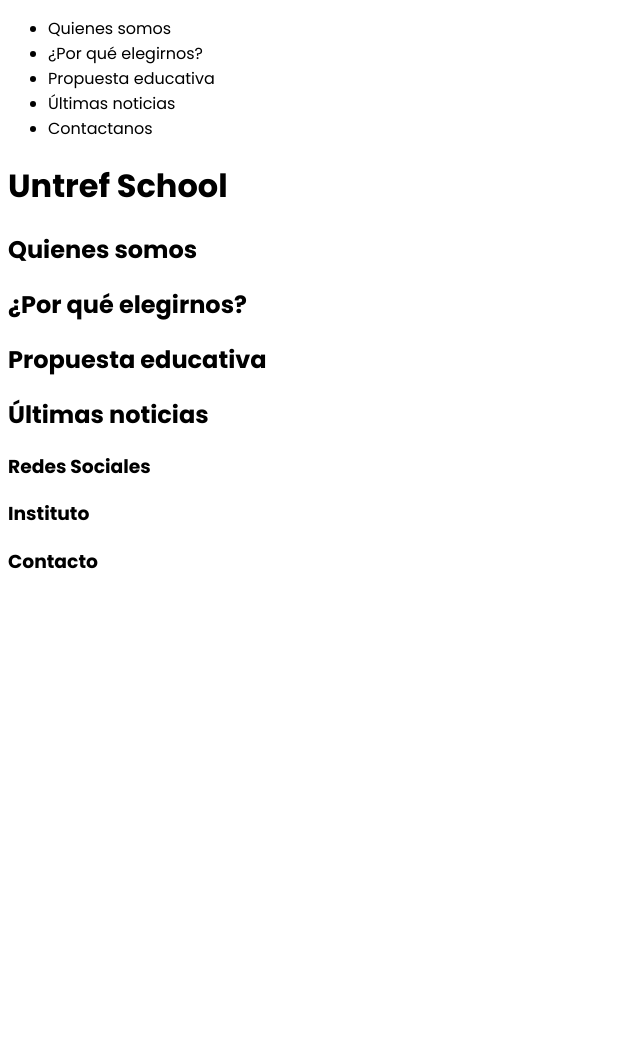
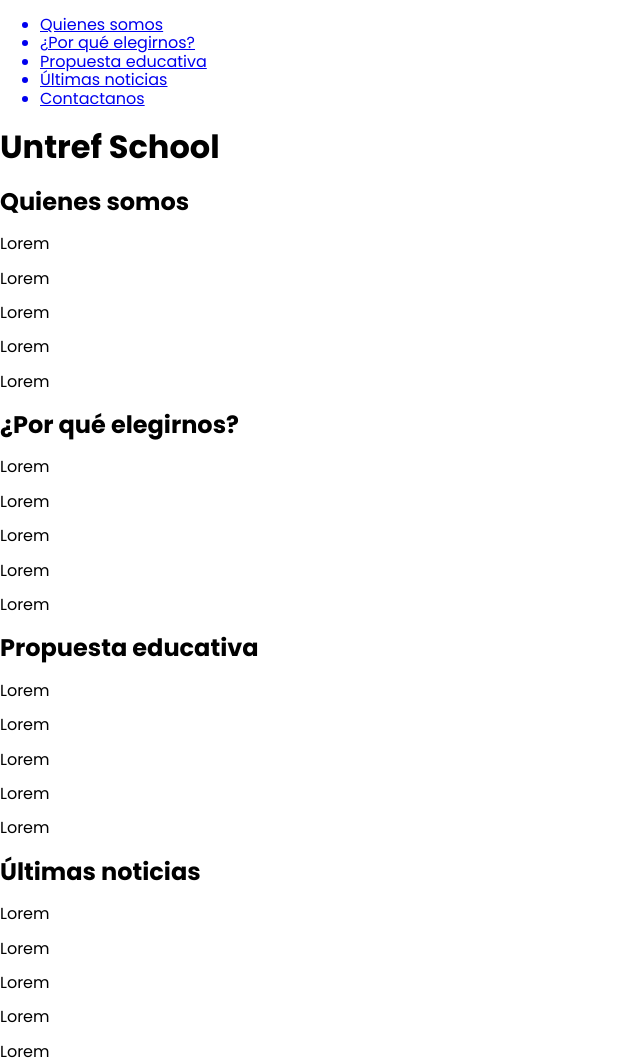
Before and after one commit to Elithne/PROYECTOINTEGRADOR-WEB-UNTREFSCHOOL, a plain HTML site: page index.html in a window 1280 px wide. Shown: the top 1064 px of the page, without its empty margins (0-640 px from the left). Before the commit the page ends 800 px from the top, so only its background shows below. Drawn offline with nearby package versions, Linux system fonts and the light colour scheme; a web font is replaced by a local one.

Commit message:
added links and missing fonts

```diff
--- a/index.html
+++ b/index.html
@@ -4,7 +4,16 @@
     <meta charset="UTF-8" />
     <meta name="viewport" content="width=device-width, initial-scale=1.0" />
     <title>Untref School - Home</title>
+
+    <!-- CSS Reset -->
+    <link
+      rel="stylesheet"
+      href="https://cdnjs.cloudflare.com/ajax/libs/normalize/8.0.1/normalize.css"
+    />
+    <!-- CSS Sheet -->
     <link rel="stylesheet" href="styles.css" />
+
+    <!-- Fonts -->
     <link rel="preconnect" href="https://fonts.googleapis.com" />
     <link rel="preconnect" href="https://fonts.gstatic.com" crossorigin />
     <link
@@ -15,11 +24,11 @@
   <body>
     <nav>
       <ul>
-        <li>Quienes somos</li>
-        <li>¿Por qué elegirnos?</li>
-        <li>Propuesta educativa</li>
-        <li>Últimas noticias</li>
-        <li>Contactanos</li>
+        <a href="#quienes-somos"><li>Quienes somos</li></a>
+        <a href="#elegirnos"><li>¿Por qué elegirnos?</li></a>
+        <a href="#propuesta"><li>Propuesta educativa</li></a>
+        <a href="#noticias"><li>Últimas noticias</li></a>
+        <a href="contactanos.html"><li>Contactanos</li></a>
       </ul>
     </nav>
     <header>
@@ -27,23 +36,43 @@
     </header>
     <main>
       <!--SECCION: QUIENES SOMOS-->
-      <section>
+      <section id="quienes-somos">
         <h2>Quienes somos</h2>
+        <p>Lorem</p>
+        <p>Lorem</p>
+        <p>Lorem</p>
+        <p>Lorem</p>
+        <p>Lorem</p>
       </section>
 
       <!--SECCION: POR QUE ELEGIRNOS-->
-      <section>
+      <section id="elegirnos">
         <h2>¿Por qué elegirnos?</h2>
+        <p>Lorem</p>
+        <p>Lorem</p>
+        <p>Lorem</p>
+        <p>Lorem</p>
+        <p>Lorem</p>
       </section>
 
       <!--SECCION: PROPUESTA EDUCATIVA-->
-      <section>
+      <section id="propuesta">
         <h2>Propuesta educativa</h2>
+        <p>Lorem</p>
+        <p>Lorem</p>
+        <p>Lorem</p>
+        <p>Lorem</p>
+        <p>Lorem</p>
       </section>
 
       <!--SECCION: ÚLTIMAS NOTICIAS-->
-      <section>
+      <section id="noticias">
         <h2>Últimas noticias</h2>
+        <p>Lorem</p>
+        <p>Lorem</p>
+        <p>Lorem</p>
+        <p>Lorem</p>
+        <p>Lorem</p>
       </section>
     </main>
 
```
Also changed, not shown: contactanos.html (+21 -0 lines).
